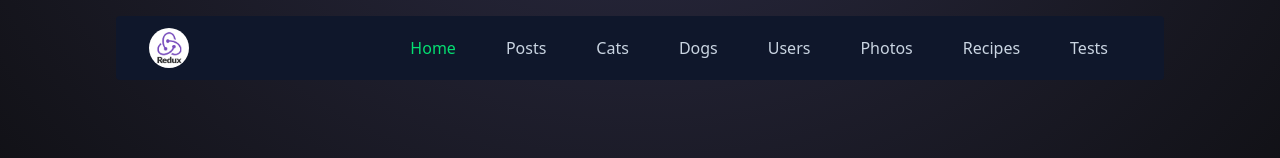
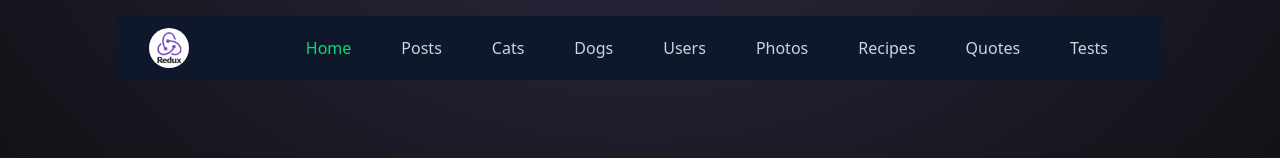
Before and after one commit to aungNyeinChan93/react_redux-toolkit_04, a React (Vite) app: page / in a window 1280 px wide. Shown: the top 158 px of the page. Built offline with nearby package versions, Linux system fonts and the light colour scheme; no server answers.

Commit message:
feat: add quotes by rtk query

```diff
--- a/src/components/share/Navbar.jsx
+++ b/src/components/share/Navbar.jsx
@@ -89,6 +89,17 @@ const Navbar = () => {
 
             <span>
               <NavLink
+                to={"/quotes"}
+                className={({ isActive }) =>
+                  isActive ? " text-green-400" : "text-slate-300"
+                }
+              >
+                Quotes
+              </NavLink>
+            </span>
+
+            <span>
+              <NavLink
                 to={"/tests"}
                 className={({ isActive }) =>
                   isActive ? " text-green-400" : "text-slate-300"
--- /dev/null
+++ b/src/pages/QuotePage.jsx
@@ -0,0 +1,41 @@
+import React from "react";
+import { useGetQuotesQuery } from "../services/quoteApi";
+
+const QuotePage = () => {
+  const { data, error, isLoading } = useGetQuotesQuery();
+
+  const quotes = data && data?.quotes;
+
+  return (
+    <React.Fragment>
+      <section>
+        {isLoading && <>Loading . . .</>}
+        {error && <>{error}</>}
+        {data && Array.isArray(data?.quotes) && (
+          <>
+            <div className=" flex justify-center items-center">
+              <div className=" grid grid-cols-1 md:grid-cols-2 lg:grid-cols-3 gap-4 py-4 mx-4">
+                {data &&
+                  quotes.map((q) => {
+                    return (
+                      <div
+                        className="card card-dash bg-base-100 w-96"
+                        key={q.id}
+                      >
+                        <div className="card-body">
+                          <h2 className="card-title">{q.author}</h2>
+                          <p>{q.quote} </p>
+                        </div>
+                      </div>
+                    );
+                  })}
+              </div>
+            </div>
+          </>
+        )}
+      </section>
+    </React.Fragment>
+  );
+};
+
+export default QuotePage;
--- a/src/pages/TestPage.jsx
+++ b/src/pages/TestPage.jsx
@@ -12,6 +12,7 @@ import {
 } from "../feature/cafe/cafeSlice";
 import Form from "../components/other/Form";
 import { useGetUserQuery, useGetUsersQuery } from "../services/userApi";
+import { useGetQuotesQuery } from "../services/quoteApi";
 
 const TestPage = () => {
   const { testState, testDispatch } = useTestReducer();
@@ -35,6 +36,9 @@ const TestPage = () => {
   const { data } = useGetUsersQuery();
 
   const { data: userTwo } = useGetUserQuery(Number(2));
+
+  const { data: quotes } = useGetQuotesQuery();
+  console.log(quotes);
 
   console.log(userTwo);
 
--- a/src/router.js
+++ b/src/router.js
@@ -8,6 +8,7 @@ import DogPage from './pages/DogPage';
 import GitHubUserPage from './pages/GitHubUserPage';
 import PhotoPage from './pages/PhotoPage';
 import RecipePage from './pages/RecipePage';
+import QuotePage from './pages/QuotePage';
 
 
 const router = createBrowserRouter([
@@ -20,6 +21,7 @@ const router = createBrowserRouter([
             { path: '/users', Component: GitHubUserPage },
             { path: '/photos', Component: PhotoPage },
             { path: '/recipes', Component: RecipePage },
+            { path: '/quotes', Component: QuotePage },
             { path: '/tests', Component: TestPage },
         ]
     }
--- /dev/null
+++ b/src/services/quoteApi.js
@@ -0,0 +1,25 @@
+import { createApi, fetchBaseQuery } from "@reduxjs/toolkit/query/react";
+
+const quoteApi = createApi({
+    reducerPath: 'quoteApi',
+    baseQuery: fetchBaseQuery({ baseUrl: 'https://dummyjson.com/' }),
+    endpoints: (builder) => ({
+        getQuotes: builder.query({ query: () => 'quotes' }),
+        getQuote: builder.query({
+            query: (id) => `quote/${id}`
+        }),
+        createQuote: builder.mutation({
+            query: (newQuote) => ({
+                url: 'quotes',
+                method: 'POST',
+                headers: {
+                    'Content-type': 'application/json'
+                },
+                body: JSON.stringify(newQuote)
+            })
+        })
+    })
+});
+
+export default quoteApi;
+export const { useGetQuoteQuery, useGetQuotesQuery, useCreateQuoteMutation } = quoteApi
--- a/src/store.js
+++ b/src/store.js
@@ -12,6 +12,7 @@ import usersSlice from './feature/githubUsers/usersSlice';
 import photoSlice from './feature/photo/photoSlice';
 import recipeSlice from './feature/recipe/recipeSlice';
 import userApi from './services/userApi';
+import quoteApi from './services/quoteApi';
 
 export const store = configureStore({
     reducer: {
@@ -26,9 +27,10 @@ export const store = configureStore({
         sugar: sugarSlice.reducer,
         photos: photoSlice.reducer,
         recipes: recipeSlice.reducer,
-        [userApi.reducerPath]: userApi.reducer
+        [userApi.reducerPath]: userApi.reducer,
+        [quoteApi.reducerPath]: quoteApi.reducer
     },
     middleware: (getDefaultMiddleware) => {
-        return getDefaultMiddleware().concat(logger, userApi.middleware)
+        return getDefaultMiddleware().concat(logger, userApi.middleware, quoteApi.middleware)
     }
 });
```
